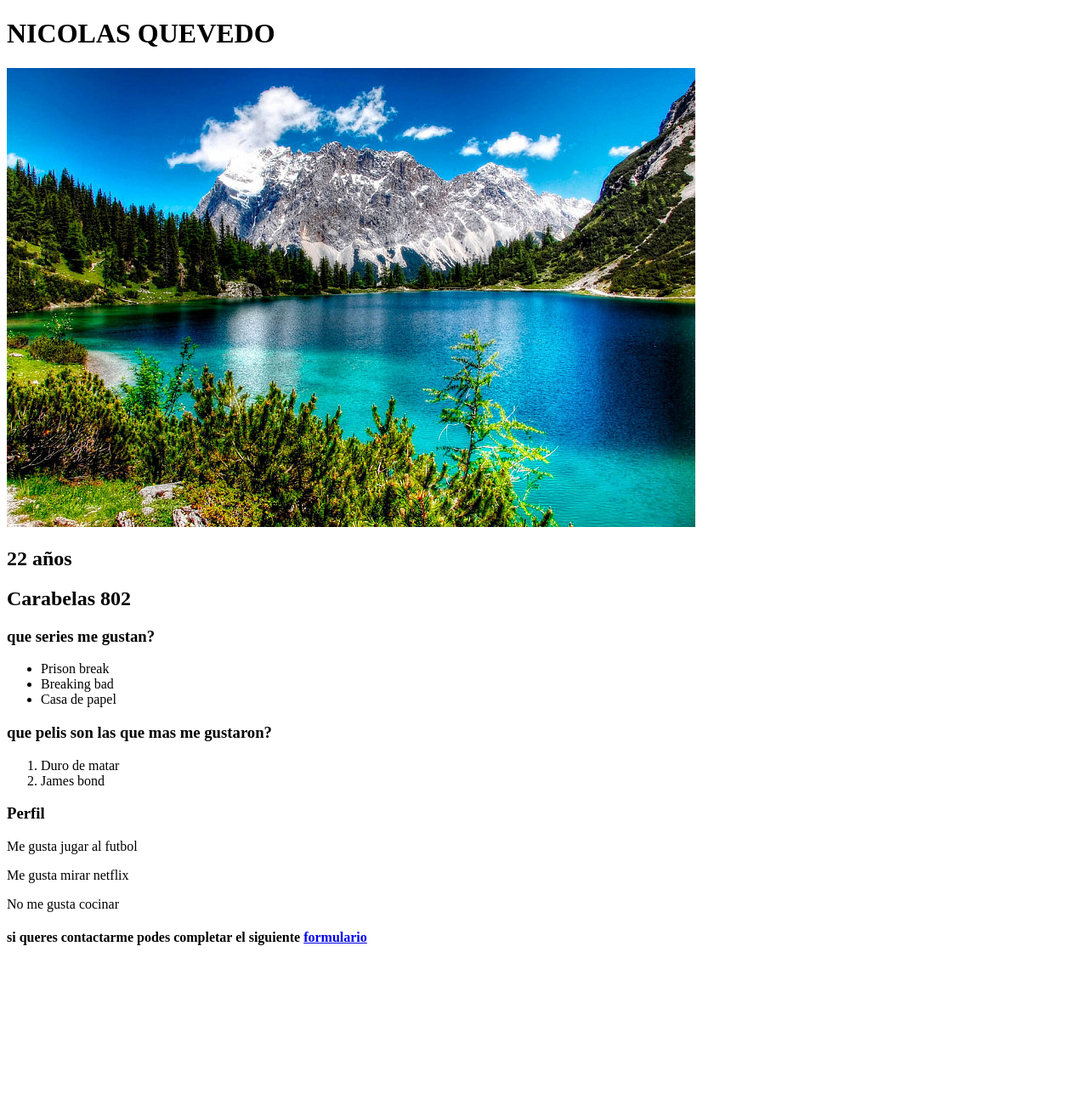
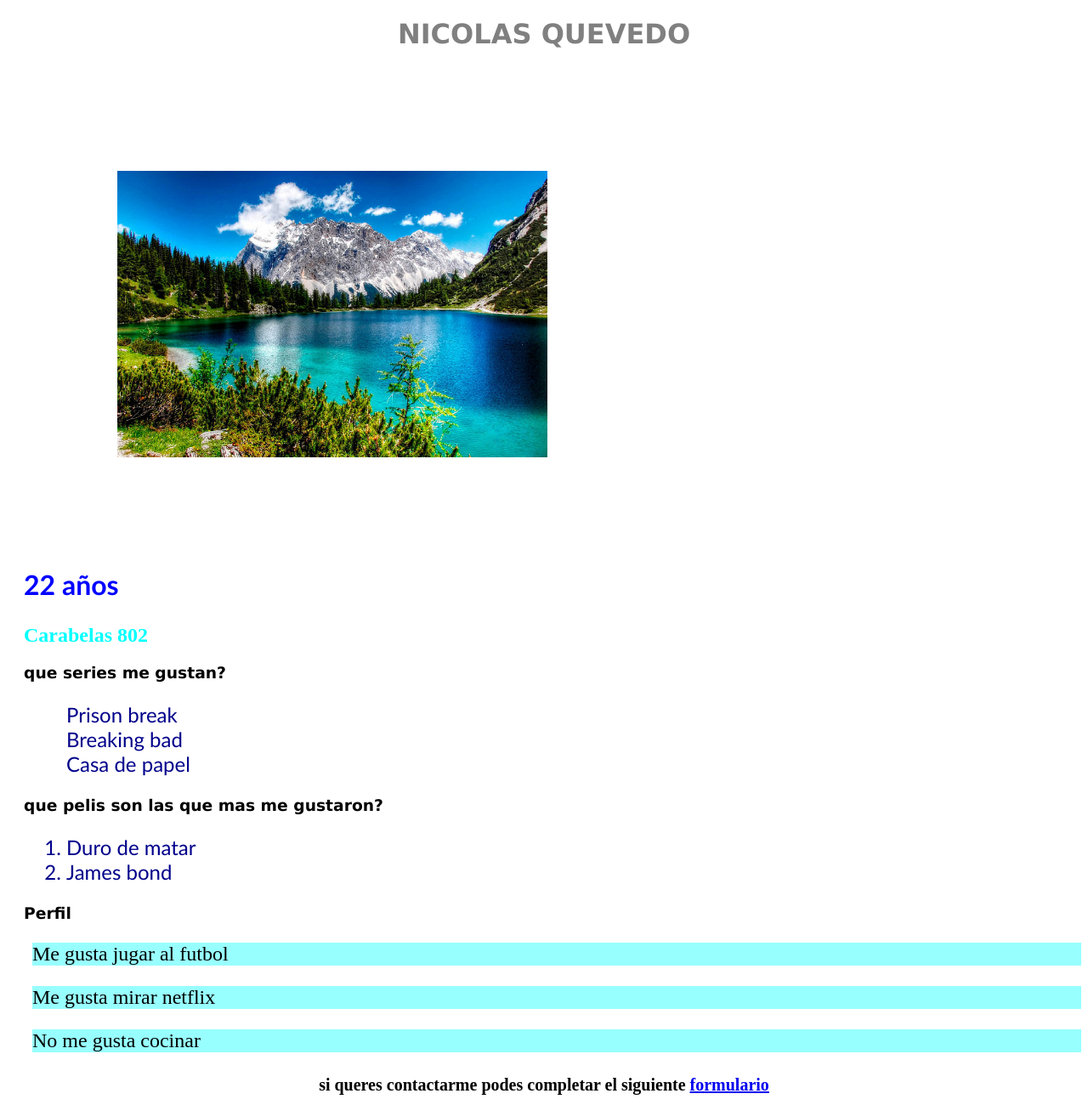
Before and after one commit to NicolasHQuevedo/Programacion-web, a plain HTML site: page mod 1 uni 2/cv.html in a window 1280 px wide. Shown: the whole page at 85% size. Before the commit the page ends 1134 px from the top, so only its background shows below. Drawn offline with Linux system fonts and the light colour scheme.

Commit message:
usando css

```diff
--- a/mod 1 uni 2/cv.html
+++ b/mod 1 uni 2/cv.html
@@ -4,20 +4,21 @@
     <meta charset="UTF-8">
     <meta name="viewport" content="width=device-width, initial-scale=1.0">
     <title>Curriculum</title>
+    <LINK REL=StyleSheet HREF="style.css" TYPE="text/css" MEDIA=screen>
 </head>
 <body>
     <h1>NICOLAS QUEVEDO</h1>
     <img src="paisaje.jpg" alt="paisaje">
-    <h2>22 años</h2>
-    <h2>Carabelas 802</h2>
+    <h2 class="edad">22 años</h2>
+    <h2 class="dir">Carabelas 802</h2>
     <h3>que series me gustan?</h3>
-    <ul>
+    <ul class="lista-series">
       <li>Prison break</li>
       <li>Breaking bad</li>
       <li>Casa de papel</li>
     </ul>
     <h3>que pelis son las que mas me gustaron?</h3>
-    <ol>
+    <ol id="lista-pelis">
         <li>Duro de matar</li>
         <li>James bond</li>
     </ol>
--- /dev/null
+++ b/mod 1 uni 2/style.css
@@ -0,0 +1,63 @@
+h1{
+    color: grey;
+    text-align: center;
+    font-family: 'Lucida Sans', 'Lucida Sans Regular', 'Lucida Grande', 'Lucida Sans Unicode', Geneva, Verdana, sans-serif;
+}
+h3{
+    margin-left: 20px;
+    font-family: Verdana, Geneva, Tahoma, sans-serif;
+}
+
+img{
+   margin-top: 120px;
+   margin-bottom: 100px;
+   margin-left: 130px;
+   margin-right: 130px;
+   width: 40%;
+}
+.edad{
+    color: blue;
+    margin-left: 20px;
+    font-size: 32px;
+    font-family: 'Trebuchet MS', 'Lucida Sans Unicode', 'Lucida Grande', 'Lucida Sans', Arial, sans-serif;
+}
+
+.dir{
+    color: aqua;
+    margin-left: 20px;
+    font-size: 24px;
+}
+
+.lista-series{
+    font-family: 'Gill Sans', 'Gill Sans MT', Calibri, 'Trebuchet MS', sans-serif;
+    list-style: none;
+    font-size: 24px;
+    margin-left: 30px;
+    color: darkblue;
+}
+
+#lista-pelis{
+    color: darkblue;
+    font-family: 'Gill Sans', 'Gill Sans MT', Calibri, 'Trebuchet MS', sans-serif;
+    font-size: 24px;
+    margin-left: 30px;
+}
+
+p{
+    background-color: rgba(0, 255, 255, 0.404);
+    font-size: 24px;
+    margin-left: 30px;
+
+}
+
+h4{
+    font-family: 'Times New Roman', Times, serif;
+    text-align: center;
+    font-size: 20px;
+
+}
+
+a:hover{
+    color: chartreuse;
+    font-size: 24px;
+}
```
